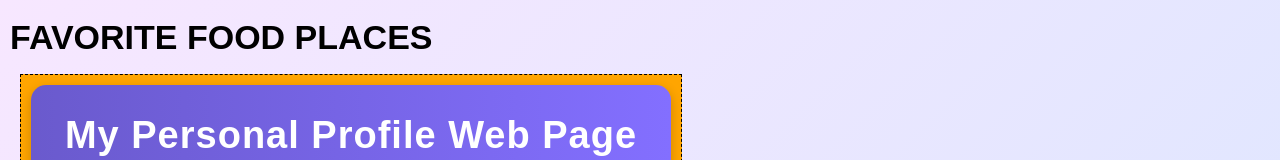
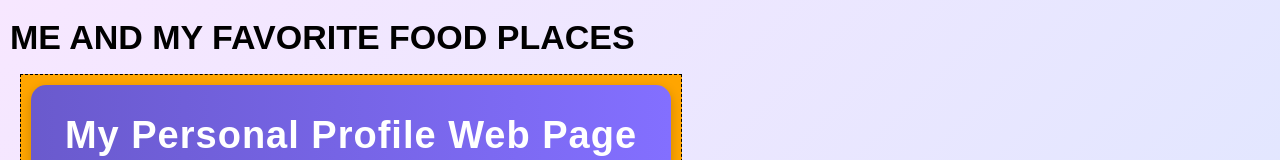
Before and after one commit to ushmaryosep/webprog-it242-vuejs, a Vue app in the folder firstsfc/: page / in a window 1280 px wide. Shown: the top 160 px of the page. Built offline with nearby package versions, Linux system fonts and the light colour scheme.

Commit message:
FINAL UPDATE

```diff
--- a/firstsfc/src/App.vue
+++ b/firstsfc/src/App.vue
@@ -1,8 +1,10 @@
 <template>
-  <h1>FAVORITE FOOD PLACES</h1>
-  <personal-profile/>
-  <food-item/>
-  <food-item2/>
+  <h1>ME AND MY FAVORITE FOOD PLACES</h1>
+
+  <personal-profile style="margin-bottom: 80px;" />
+
+  <food-item />
+  <food-item2 />
 </template>
 
 <script></script>
```
